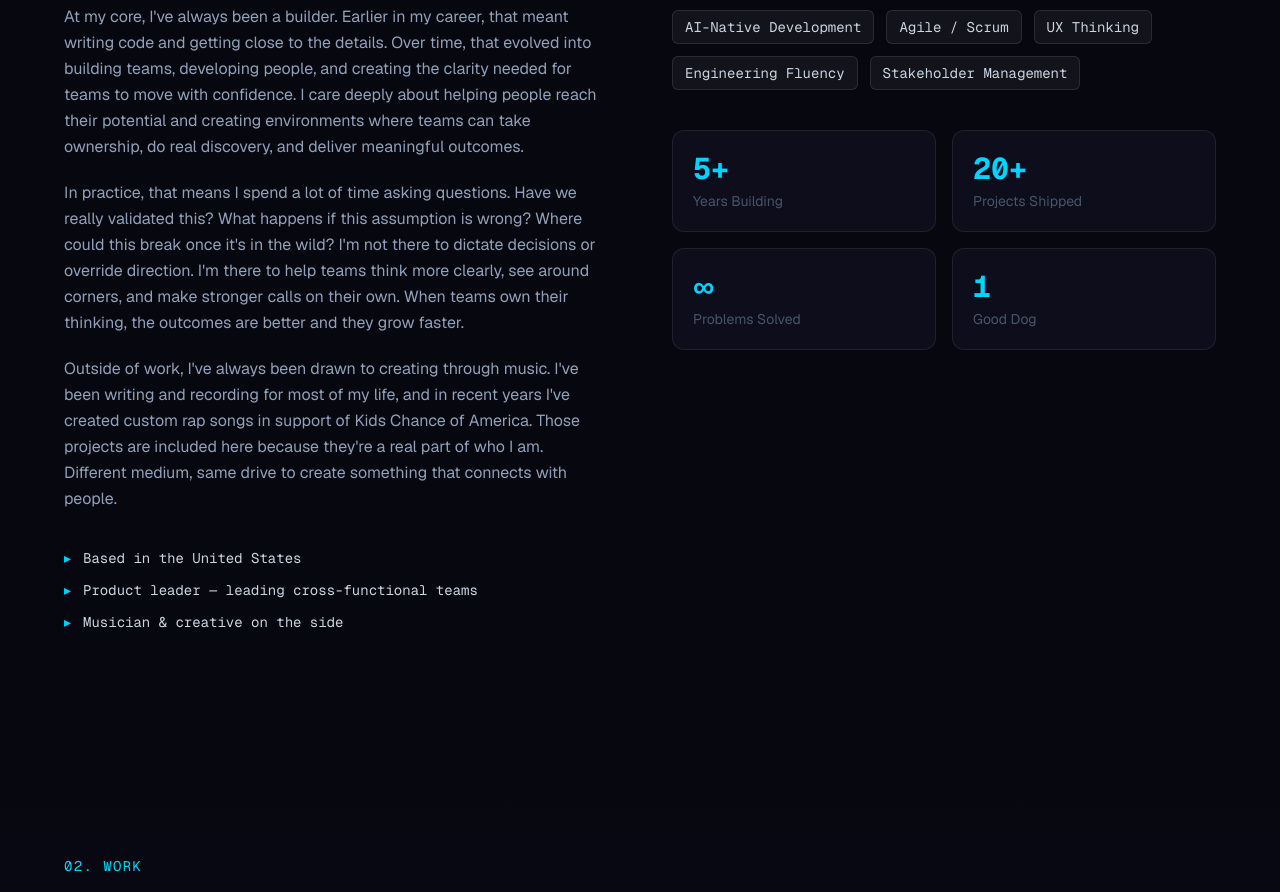
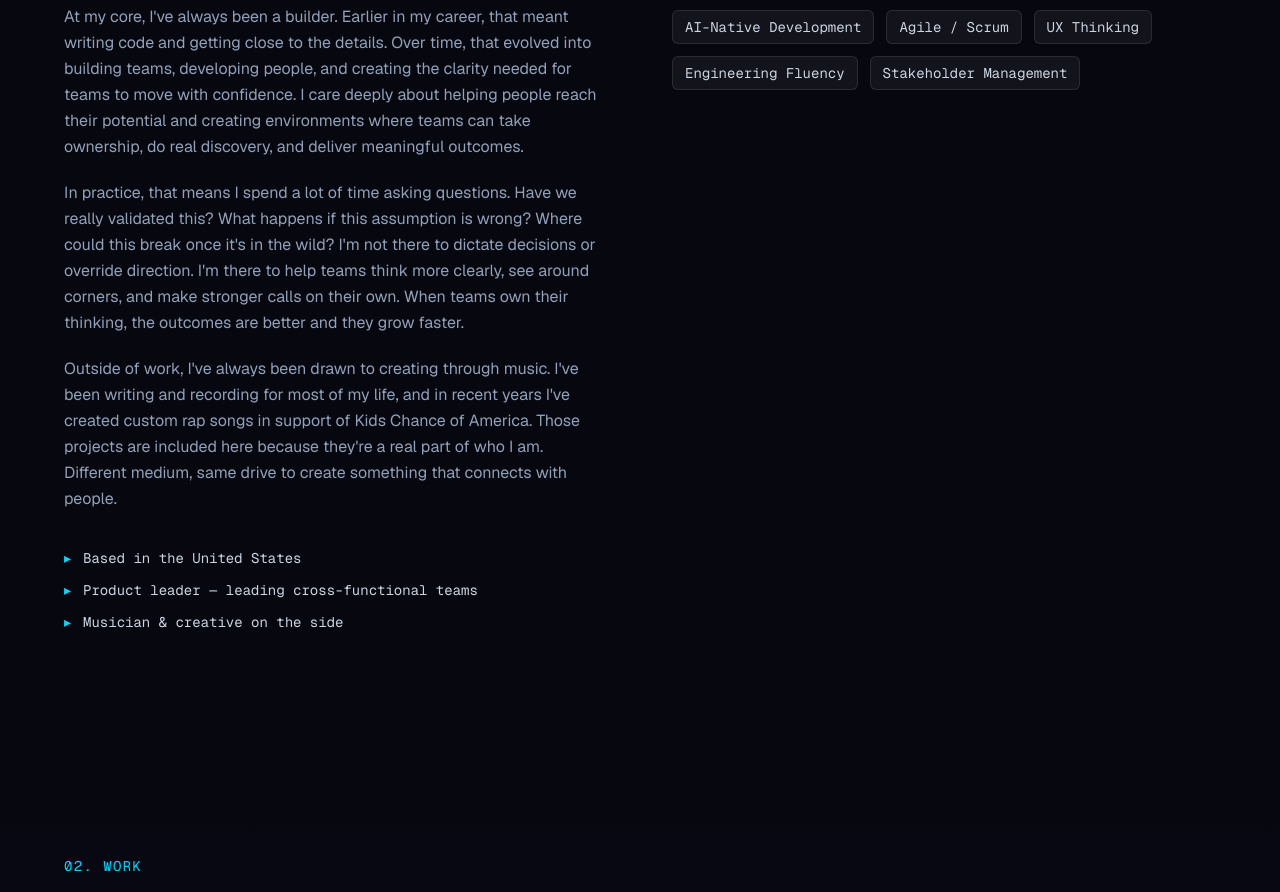
Before and after one commit to drew-lorence-dev/drew-lorence-portfolio, a Next.js app: page / in a window 1280 px wide. Shown: the part 1228-2120 px from the top of the page. Built offline with nearby package versions, Linux system fonts and the light colour scheme.

Commit message:
Remove stats cards from About section

```diff
--- a/components/About.tsx
+++ b/components/About.tsx
@@ -107,25 +107,6 @@ export default function About() {
               ))}
             </div>
 
-            {/* Stats */}
-            <div className="mt-10 grid grid-cols-2 gap-4">
-              {[
-                { value: "5+", label: "Years Building" },
-                { value: "20+", label: "Projects Shipped" },
-                { value: "∞", label: "Problems Solved" },
-                { value: "1", label: "Good Dog" },
-              ].map(({ value, label }) => (
-                <div
-                  key={label}
-                  className="p-5 rounded-xl border border-white/8 bg-surface"
-                >
-                  <div className="text-3xl font-bold text-accent font-mono">
-                    {value}
-                  </div>
-                  <div className="text-sm text-muted mt-1">{label}</div>
-                </div>
-              ))}
-            </div>
           </div>
         </div>
       </div>
```
